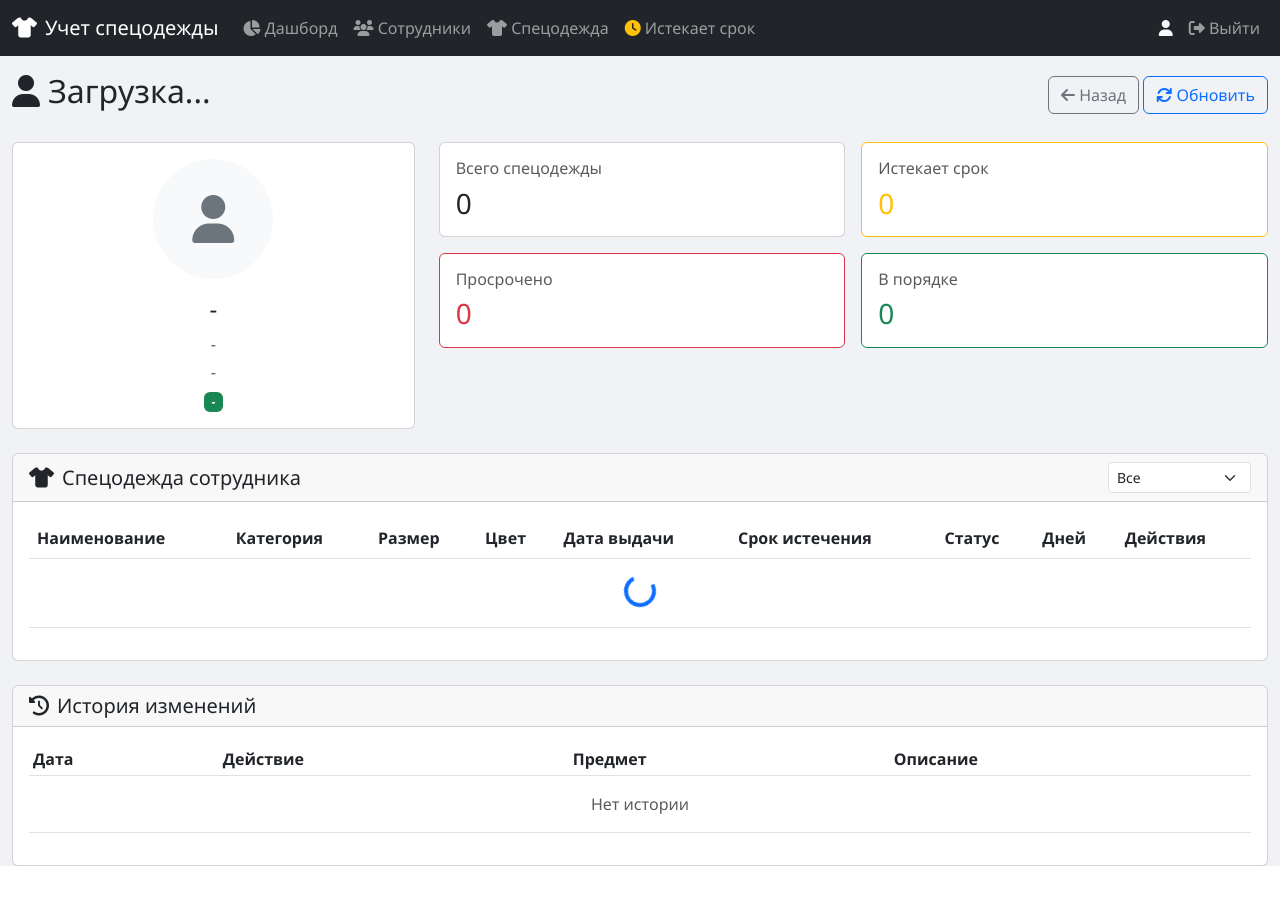
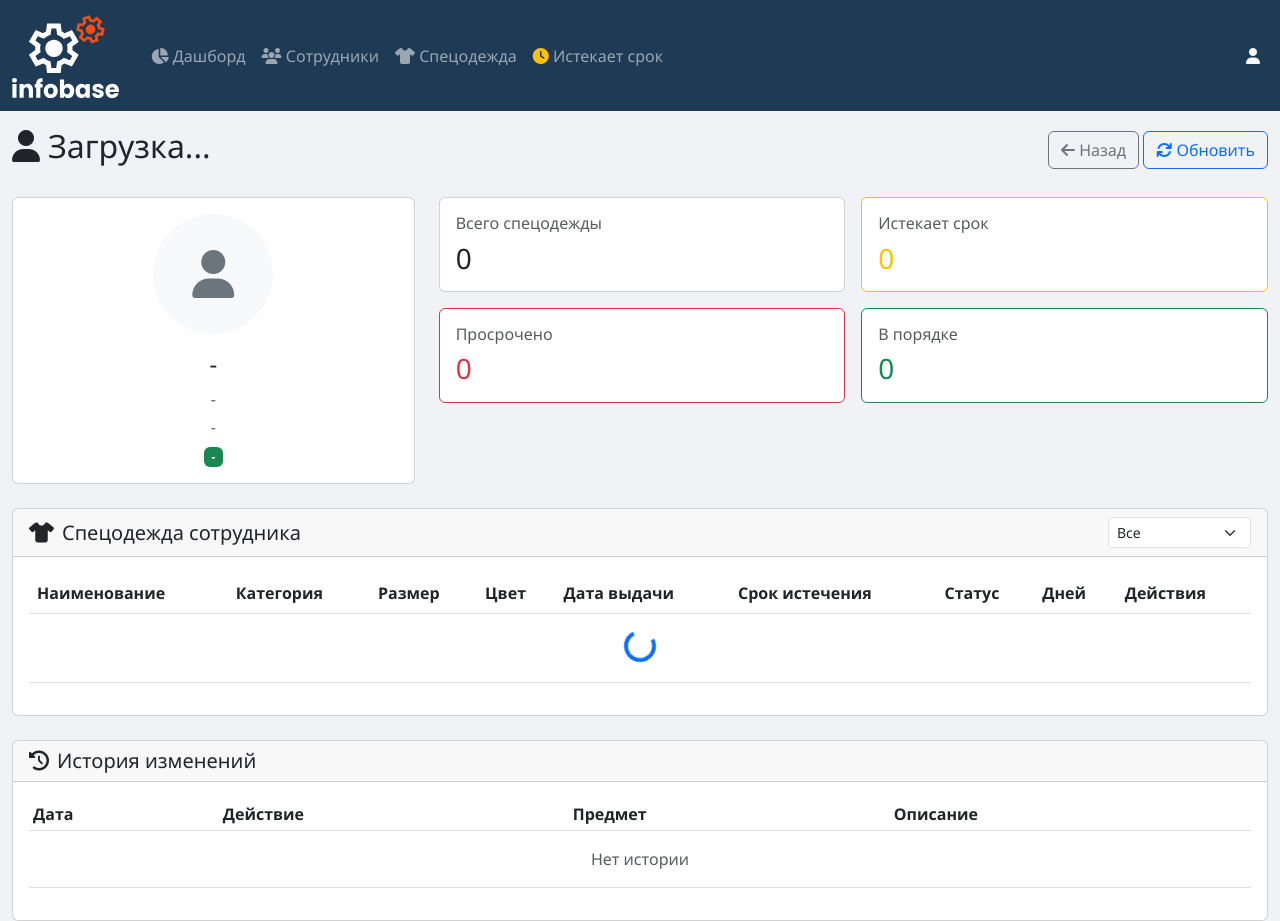
Before and after one commit to banywick/infobase, a Django app: template workwear/templates/workwear/employee_detail.html in a window 1280 px wide. Before the commit the page ends 866 px from the top, so only its background shows below. Run offline with Django 5.2, Linux system fonts and the light colour scheme; the template is opened without the code that fills it, so the values that code supplies are empty; some libraries are stand-ins or nearby versions.

Commit message:
Добавил логотип. Все работает. Доработки

```diff
--- a/workwear/static/workwear/css/style.css
+++ b/workwear/static/workwear/css/style.css
@@ -275,3 +275,13 @@ body {
     font-size: 12px;
     color: #888;
 }
+
+.logo-icon {
+    height: 85px;
+    width: auto;
+    transition: transform 0.2s;
+}
+
+.logo-icon:hover {
+    transform: scale(1.05);
+}
--- a/workwear/templates/workwear/base.html
+++ b/workwear/templates/workwear/base.html
@@ -1,5 +1,6 @@
 <!DOCTYPE html>
 <html lang="ru">
+{% load static %}
 <head>
     <meta charset="UTF-8">
     <meta name="viewport" content="width=device-width, initial-scale=1.0">
@@ -17,14 +18,19 @@
 </head>
 <body>
     <!-- Navigation -->
-    <nav class="navbar navbar-expand-lg navbar-dark bg-dark">
+    <nav class="navbar navbar-expand-lg navbar-dark" style="background-color: #1F3A55;">
         <div class="container-fluid">
-            <a class="navbar-brand" href="{% url 'workwear:dashboard' %}">
-                <i class="fas fa-tshirt me-2"></i>Учет спецодежды
-            </a>
+            <!-- Логотип со ссылкой на home_finder -->
+            <a href="{% url 'home_finder' %}" class="navbar-brand d-flex align-items-center">
+                <img src="{% static 'finder/icon/logo_finder.svg' %}"
+                     alt="Логотип"
+                     class="logo-icon me-2">
+                    </a>
+
             <button class="navbar-toggler" type="button" data-bs-toggle="collapse" data-bs-target="#navbarNav">
                 <span class="navbar-toggler-icon"></span>
             </button>
+
             <div class="collapse navbar-collapse" id="navbarNav">
                 <ul class="navbar-nav me-auto">
                     <li class="nav-item">
@@ -54,16 +60,10 @@
                             <i class="fas fa-user"></i> {{ user.get_full_name|default:user.username }}
                         </span>
                     </li>
-                    <li class="nav-item">
-                        <a class="nav-link" href="{% url 'logout' %}">
-                            <i class="fas fa-sign-out-alt"></i> Выйти
-                        </a>
-                    </li>
                 </ul>
             </div>
         </div>
     </nav>
-
     <!-- Main Content -->
     <div class="container-fluid mt-3">
         {% block content %}{% endblock %}
```
